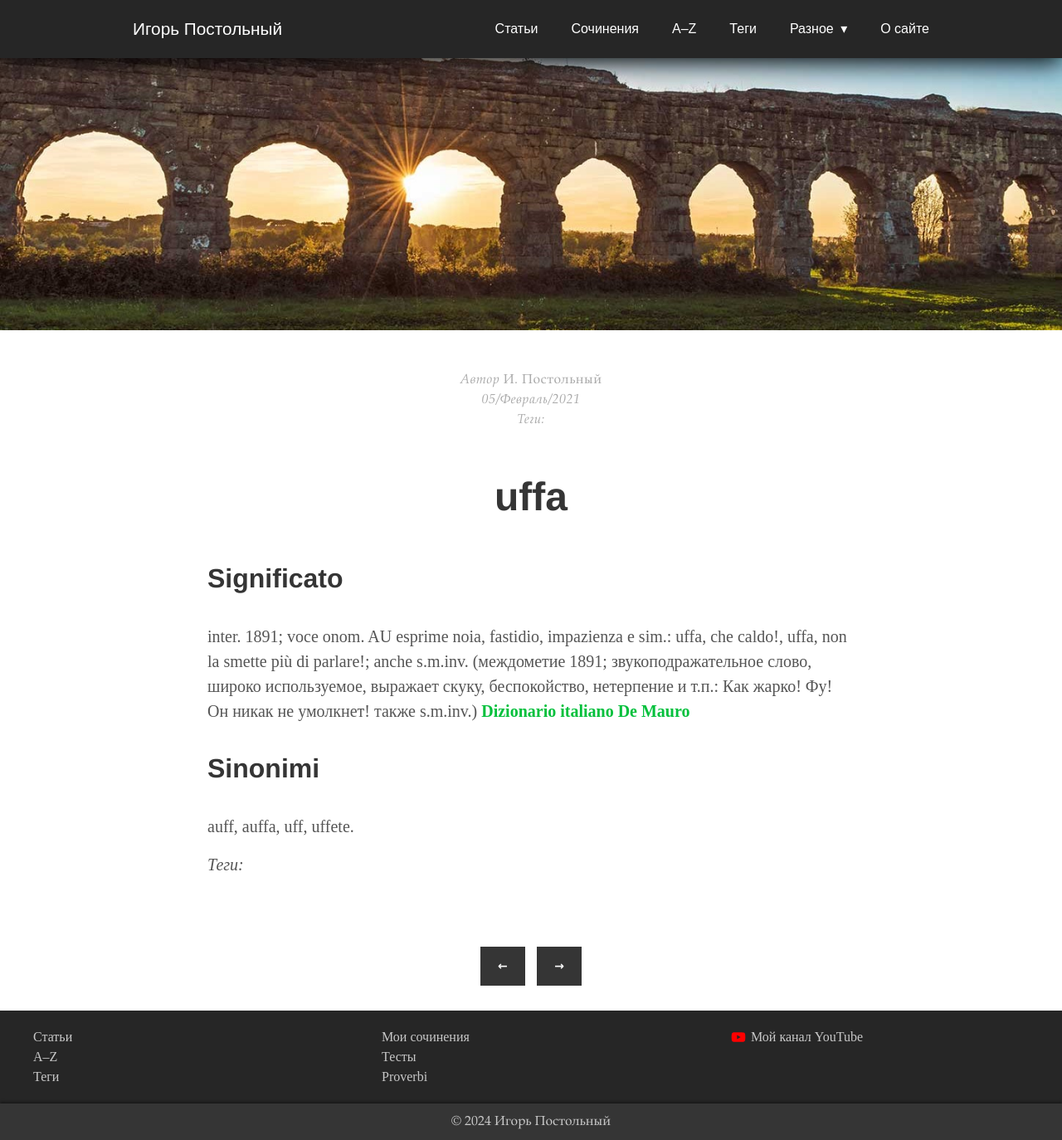
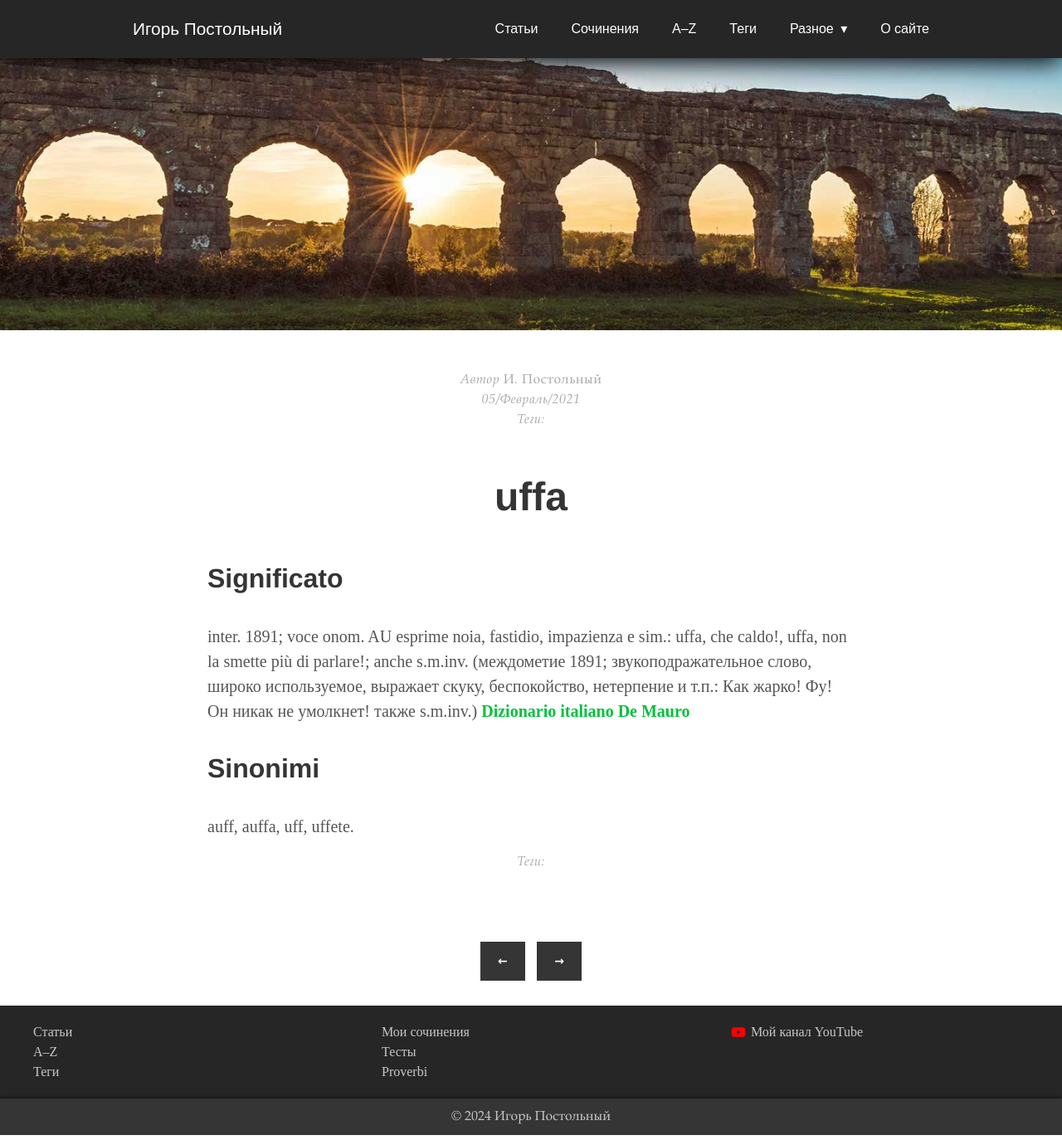
Before and after one commit to postolny/postolny.github.io, a Jekyll site: the page built from _posts/2021-02-05-uffa.md, in a window 1280 px wide. Shown: the whole page at 83% size. Built offline with Jekyll 4.4.1, drawn with Linux system fonts in a browser that asks for light colours.

Commit message:
Add files via upload

```diff
--- a/_sass/tale/_post.scss
+++ b/_sass/tale/_post.scss
@@ -1,7 +1,8 @@
 .post {
   padding: 3rem 0;
 
-  &-info {
+  &-info,
+  .tags-title {
     color: $default-tint;
     font-family: $serif-secondary;
     letter-spacing: 0.5px;
```
